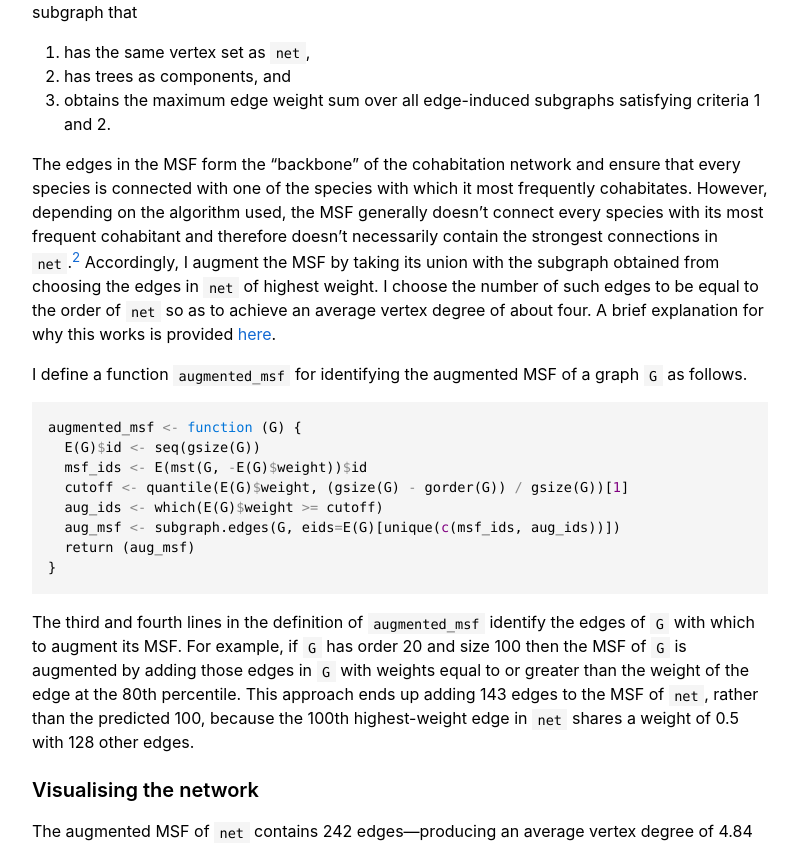
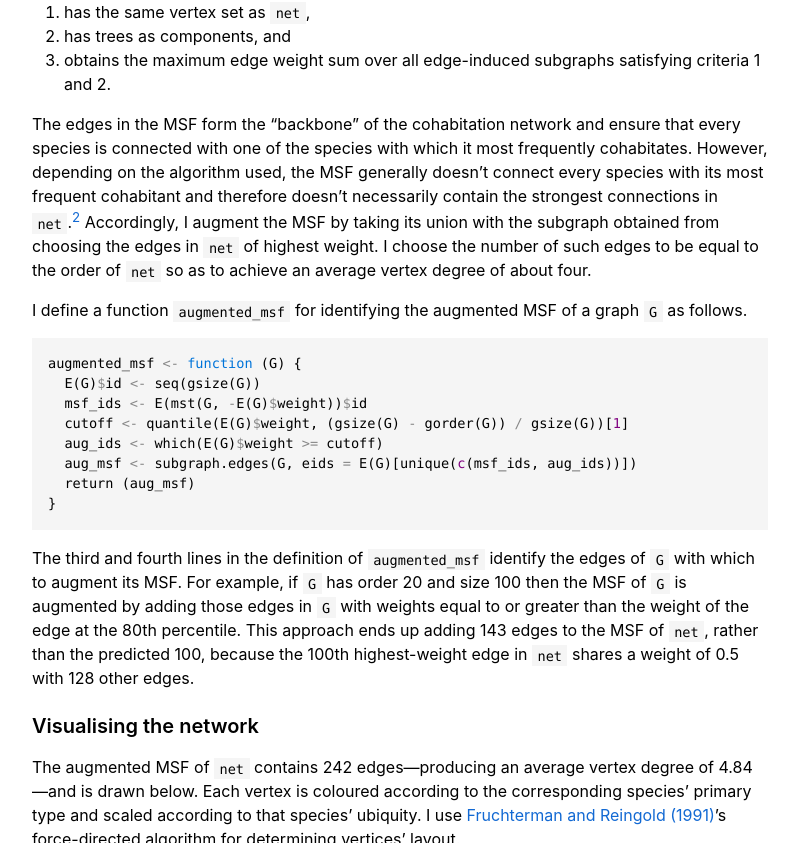
Before and after one commit to bldavies/bldavies.github.io, a Jekyll site: the page built from _posts/2018-03-01-pokenet.md, in a window 1280 px wide and 900 px high, scrolled down 4467 px, cut to the strip 0-843 px from the top of the window. Shown: the whole strip, without its empty margins (240-1038 px from the left). Built offline with Jekyll 4.4.1, drawn with Linux system fonts in a browser that asks for light colours.

Commit message:
Add spaces and remove supplementary PDF

````diff
--- a/_posts/2018-03-01-pokenet.md
+++ b/_posts/2018-03-01-pokenet.md
@@ -35,8 +35,7 @@
 I store these sums in a data frame `pokemon` as follows.
 
 ```r
-pokemon <- data.frame(species=rownames(habits),
-                      ubiquity=rowSums(habits))
+pokemon <- data.frame(species = rownames(habits), ubiquity = rowSums(habits))
 ```
 
 The boxplots below show the distribution of species' ubiquity according to their primary type.
@@ -54,8 +53,7 @@
 I store these sums in a corresponding `locations` data frame:
 
 ```r
-locations <- data.frame(name=colnames(habits),
-                        diversity=colSums(habits))
+locations <- data.frame(name = colnames(habits), diversity = colSums(habits))
 ```
 
 I compute the average diversity of the locations in which each species habitates via
@@ -109,7 +107,7 @@
 
 ```r
 jaccard <- function (C) {
-  U <- matrix(rep(diag(C), nrow(C)), ncol=nrow(C))
+  U <- matrix(rep(diag(C), nrow(C)), ncol = nrow(C))
   H <- U + t(U) - C
   J <- C / H
   return (J)
@@ -125,7 +123,7 @@
 ```r
 library(igraph)
 
-net <- graph.adjacency(jaccard(cohabits), weighted=TRUE, mode="undirected")
+net <- graph.adjacency(jaccard(cohabits), weighted = TRUE, mode = "undirected")
 net <- simplify(net)
 ```
 
@@ -148,7 +146,6 @@
 However, depending on the algorithm used, the MSF generally doesn't connect every species with its most frequent cohabitant and therefore doesn't necessarily contain the strongest connections in `net`.[^prim]
 Accordingly, I augment the MSF by taking its union with the subgraph obtained from choosing the edges in `net` of highest weight.
 I choose the number of such edges to be equal to the order of `net` so as to achieve an average vertex degree of about four.
-A brief explanation for why this works is provided [here](/assets/pokenet-msf.pdf).
 
 I define a function `augmented_msf` for identifying the augmented MSF of a graph `G` as follows.
 
@@ -158,7 +155,7 @@
   msf_ids <- E(mst(G, -E(G)$weight))$id
   cutoff <- quantile(E(G)$weight, (gsize(G) - gorder(G)) / gsize(G))[1]
   aug_ids <- which(E(G)$weight >= cutoff)
-  aug_msf <- subgraph.edges(G, eids=E(G)[unique(c(msf_ids, aug_ids))])
+  aug_msf <- subgraph.edges(G, eids = E(G)[unique(c(msf_ids, aug_ids))])
   return (aug_msf)
 }
 ```
@@ -199,21 +196,21 @@
 These three species have many social ties, but---as suggested by their absence from the visualisation of `net`---each of these ties is relatively weak.
 Eight of the 10 most degree-central species are Water-types, with Ditto placing sixth and Venomoth placing seventh equal.
 
-Species | Type | Degree
-:--- |:--- | ---:
-Goldeen | Water | 82
-Magikarp | Water | 82
-Poliwag | Water | 82
-Krabby | Water | 69
-Kingler | Water | 64
-Ditto | Normal | 56
+| Species  | Type   | Degree |
+| :------- | :----- | -----: |
+| Goldeen  | Water  | 82     |
+| Magikarp | Water  | 82     |
+| Poliwag  | Water  | 82     |
+| Krabby   | Water  | 69     |
+| Kingler  | Water  | 64     |
+| Ditto    | Normal | 56     |
 
 The [betweenness centrality](https://en.wikipedia.org/wiki/Centrality#Betweenness_centrality) of each species measures the frequency with which that species lies on the shortest path between others in the cohabitation network.
 More betweenness-central species tend to have more control over the spread of rumors (and diseases!) due to their relative criticality within other species' communication channels.
 I employ `igraph`'s method for computing betweenness centrality as follows.
 
 ```r
-pokemon$betweenness <- betweenness(net, weights=rep(1, gsize(net)))
+pokemon$betweenness <- betweenness(net, weights = rep(1, gsize(net)))
 ```
 
 The six most betweenness-central species are tabulated below.
@@ -221,14 +218,14 @@
 Cubone takes fifth place due to it being the only species allowing Gastly and Haunter---both found exclusively inside Pokémon Tower---to communicate with species inside the Safari Zone.
 Thirty species have betweenness centralities equal to zero.
 
-Species | Betweenness
-:--- | ---:
-Goldeen | 269.15
-Magikarp | 269.15
-Poliwag | 269.15
-Ditto | 202.20
-Cubone | 190.00
-Krabby | 169.77
+| Species  | Betweenness |
+| :------- | ----------: |
+| Goldeen  | 269.15      |
+| Magikarp | 269.15      |
+| Poliwag  | 269.15      |
+| Ditto    | 202.20      |
+| Cubone   | 190.00      |
+| Krabby   | 169.77      |
 
 The chart below compares species' betweenness and degree centralities.
 With the exception of Cubone, more betweenness-central species tend to have more cohabitants.
@@ -241,7 +238,7 @@
 This probability is easily calculable with the `igraph` package:
 
 ```r
-pokemon$transitivity <- transitivity(net, type="local")
+pokemon$transitivity <- transitivity(net, type = "local")
 ```
 
 The chart below plots species' betweenness centralities against their transitivity within the cohabitation network.
@@ -262,7 +259,7 @@
 ```r
 cocontains <- t(habits) %*% habits
 cocontains <- pmin(cocontains, 1)  # Remove parallel edges
-location_net <- graph.adjacency(cocontains, mode="undirected")
+location_net <- graph.adjacency(cocontains, mode = "undirected")
 ```
 
 The graph `location_net` contains 542 (about 60%) of the 903 possible edges between its 43 vertices.
@@ -282,14 +279,14 @@
 Viridian City and Pallet Town have the least unique demographies; the few species that habitate in these locations tend to also habitate in many other locations.
 That Viridian City's average ubiquity and degree centrality are similar suggests that its four habitants usually cohabitate.
 
-Location | Average Ubiquity | Degree | Diversity
-:--- | ---:| ---:| ---:
-Viridian City | 21.25 | 25 | 4
-Pallet Town | 18.40 | 25 | 5
-Celadon City | 16.40 | 25 | 5
-Cerulean City | 16.17 | 25 | 6
-Cinnabar Island | 16.00 | 25 | 7
-Route 1 | 16.00 | 24 | 2
+| Location        | Average Ubiquity | Degree | Diversity |
+| :-------------- | ---------------: | -----: | --------: |
+| Viridian City   | 21.25            | 25     | 4         |
+| Pallet Town     | 18.40            | 25     | 5         |
+| Celadon City    | 16.40            | 25     | 5         |
+| Cerulean City   | 16.17            | 25     | 6         |
+| Cinnabar Island | 16.00            | 25     | 7         |
+| Route 1         | 16.00            | 24     | 2         |
 
 Finally, I compute the betweenness centrality of each location via
 
@@ -302,14 +299,14 @@
 This is likely due to the diversity of its contained species, and that Routes 10 and 11 boast the highest degree centralities in the cocontainment network.
 The Safari Zone, another highly diverse location, is also an important information relay.
 
-Location | Betweenness | Degree | Diversity
-:--- | ---:| ---:| ---:
-Route 10 | 58.54 | 39 | 18
-Safari Zone | 55.89 | 33 | 27
-Route 11 | 23.03 | 39 | 15
-Cerulean Cave | 20.28 | 31 | 28
-Route 6 | 18.38 | 38 | 16
-Sea Route 21 | 18.38 | 38 | 13
+| Location      | Betweenness | Degree | Diversity |
+| :------------ | ----------: | -----: | --------: |
+| Route 10      | 58.54       | 39     | 18        |
+| Safari Zone   | 55.89       | 33     | 27        |
+| Route 11      | 23.03       | 39     | 15        |
+| Cerulean Cave | 20.28       | 31     | 28        |
+| Route 6       | 18.38       | 38     | 16        |
+| Sea Route 21  | 18.38       | 38     | 13        |
 
 ## Postscript
 
````
Also changed, not shown: 1 other file.
